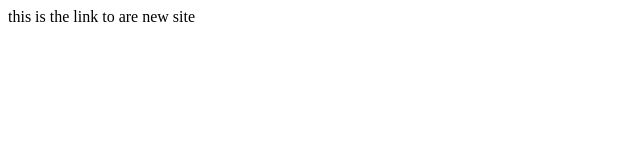
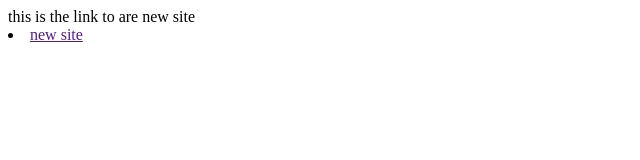
Before and after one commit to lovemeilove/Survival-Bracelets-Store, a plain HTML site: page about.html in a window 1280 px wide. Shown: the full height of the page, 0-640 px from the left. Drawn offline with Linux system fonts and the light colour scheme.

Commit message:
Update about.html

```diff
--- a/about.html
+++ b/about.html
@@ -4,5 +4,6 @@
     <meta charset="UTF-8">
     <meta name="viewport" content="width=device-width, initial-scale=1.0">
   this is the link to are new site
+    <li><a href="">new site</a></li>
 </head>
 </html>
```
